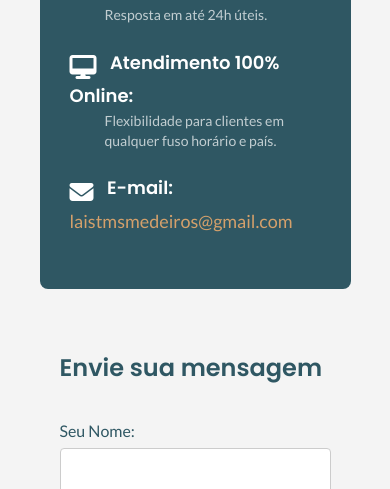
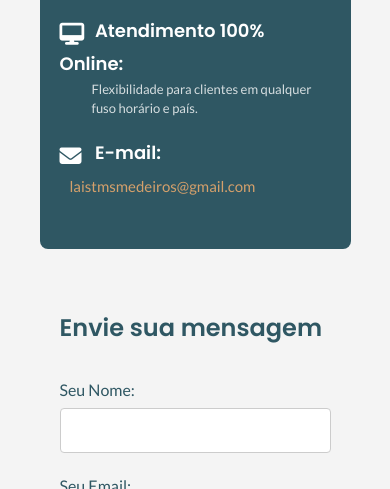
Before and after one commit to ericatmsantos/SitePsi, a plain HTML site: page index.html in a window 390 px wide. Shown: the part 6916-7405 px from the top of the page. Drawn offline with Linux system fonts and the light colour scheme.

Commit message:
Ajustes de caixa de contato no mobile

```diff
--- a/styles.css
+++ b/styles.css
@@ -714,7 +714,7 @@ a:hover {
         height: auto;
 }
 
-    /* 4. Seção Sobre (e outras seções de 2 colunas) */
+    /* Seção Sobre (e outras seções de 2 colunas) */
     .sobre-content,
     .contato-content {
         flex-direction: column; /* Coloca o texto e imagem/formulário em coluna */
@@ -743,8 +743,7 @@ a:hover {
     flex-direction: column; /* Coloca a frase e o botão um abaixo do outro */
     gap: 15px; /* Espaçamento entre a frase e o botão */
     padding: 30px 20px; /* Garante padding interno suficiente para a frase */
-}
-
+    }
 
     /* Centraliza o texto nas seções onde o layout mudou para coluna */
     .sobre-psicologa .sobre-text,
@@ -754,7 +753,82 @@ a:hover {
 
     .contato-info {
         padding: 30px; /* Reduz o padding interno do bloco azul */
+        /*text-align: center;*/
     }
+
+    /* Coluna de Informações (Caixa Azul) */
+    .contato-info {
+         flex: auto; /* Ocupa a largura total */
+         /* Reduz o padding interno, pois telas pequenas têm menos espaço */
+         padding: 30px 20px;
+         /* Garante que ocupe a largura total, resolvendo problemas de 'fora da caixa' */
+         width: 100%;
+         align-items: center;
+    }
+
+
+    /* Remove o display: flex que causou o problema de vazamento */
+    .contato-detalhes li {
+        display: block;
+        margin-bottom: 20px;
+        line-height: 1.5; /* Aumenta a altura da linha para clareza */
+    }
+    .contato-detalhes li strong {
+        /* Faz o rótulo (WhatsApp:) e o link aparecerem como blocos, mas... */
+        display: inline-block;
+        margin-right: 10px; /* Mantém um pequeno espaço após o rótulo */
+    }
+
+    /* Aplica display: block (ou bloco inline) ao link para forçar a nova linha */
+    .contato-detalhes li a {
+        /* Força o número/e-mail a começar em uma nova linha no mobile */
+        display: block;
+        /* Adiciona padding/margem para alinhar o número/e-mail sob o rótulo */
+        padding-left: 32px; /* Largura do ícone (22px) + margem (10px) = 32px */
+
+    }
+
+    /* O texto principal e seus filhos ocupam o espaço restante */
+    .contato-detalhes li strong,
+    .contato-detalhes li a,
+    .contato-detalhes .small-text {
+        /* Permite que o texto se quebre e ocupe o restante do container */
+        max-width: 100%;
+    }
+
+    .contato-detalhes li:nth-child(3) a {
+        padding-left: 10px; /* Ajuste específico para o e-mail */;
+        font-size: 15px;
+    }
+
+
+
+
+
+
+/* O ícone fica na esquerda e o texto flui ao lado */
+.contato-detalhes .icon {
+    font-size: 22px;
+    margin-right: 10px;
+    display: inline-block; /* Permite que o texto flua ao lado dele */
+    width: 22px; /* Damos uma largura fixa para o ícone */
+    text-align: center;
+}
+
+/* O texto secundário (Resposta em 24h) */
+.contato-detalhes .small-text {
+    font-size: 13px;
+    margin: 3px 0 0 0;
+    /* Adicionamos uma margem esquerda para o texto pequeno para alinhá-lo */
+    padding-left: 32px; /* (22px de largura do ícone + 10px de margin) */
+    opacity: 0.8;
+}
+
+.contato-detalhes li strong,
+.contato-detalhes li a {
+    /* Garante que eles fiquem alinhados logo após o ícone */
+    display: inline;
+}
 
 
     /* 6. Rodapé (Footer) */
```
